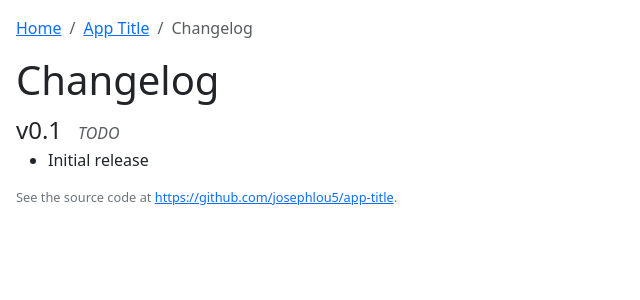
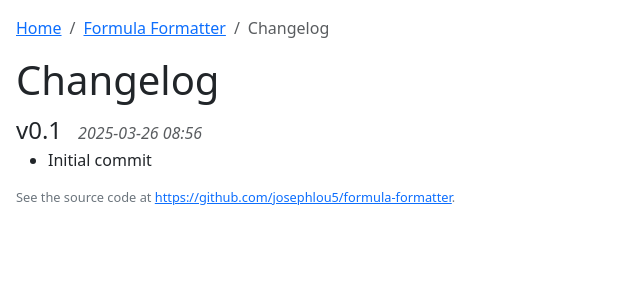
Before and after one commit to josephlou5/formula-formatter, a Next.js app: page /changelog in a window 1280 px wide. Shown: the top 300 px of the page, without its empty margins (0-640 px from the left). Built offline with nearby package versions, Linux system fonts and the light colour scheme.

Commit message:
Update app information

```diff
--- a/src/app/changelog/changelog.ts
+++ b/src/app/changelog/changelog.ts
@@ -18,8 +18,8 @@ export type Version = {
 export const CHANGELOG: Version[] = [
   {
     version: [0, 1],
-    timestamp: "TODO",
-    description: [{ text: "Initial release" }],
+    timestamp: "2025-03-26 08:56",
+    description: [{ text: "Initial commit" }],
   },
 ].sort((v1, v2) => -cmpVersions(v1.version, v2.version));
 
--- a/src/app/metadata.ts
+++ b/src/app/metadata.ts
@@ -1,11 +1,9 @@
 import { Metadata } from "next";
 
 /** Title of the app. */
-// TODO: Update title.
-export const TITLE = "App Title";
+export const TITLE = "Formula Formatter";
 /** GitHub repo name (which becomes the base path). */
-// TODO: Update base path.
-export const BASE_PATH = "app-title";
+export const BASE_PATH = "formula-formatter";
 
 /** Creates Metadata for a page. */
 export function metadataForPage(pageTitle: string = ""): Metadata {
@@ -16,7 +14,6 @@ export function metadataForPage(pageTitle: string = ""): Metadata {
   return {
     title,
     applicationName: TITLE,
-    // TODO: Update description.
-    description: "App description",
+    description: "A static webpage to format Google Sheets Formulas.",
   };
 }
```
Also changed, not shown: 2 other files (tests, documents, lock files or other folders).
